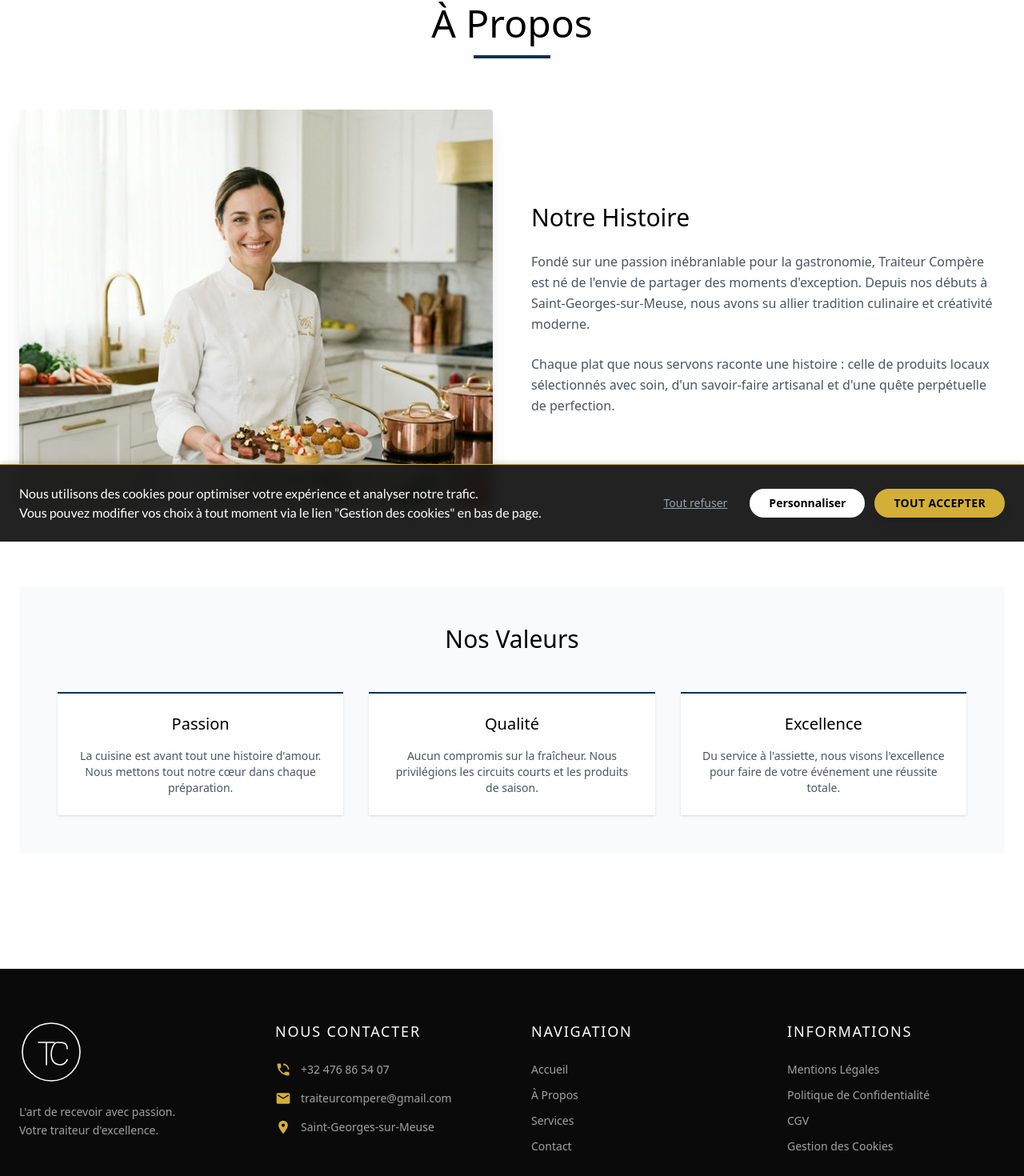
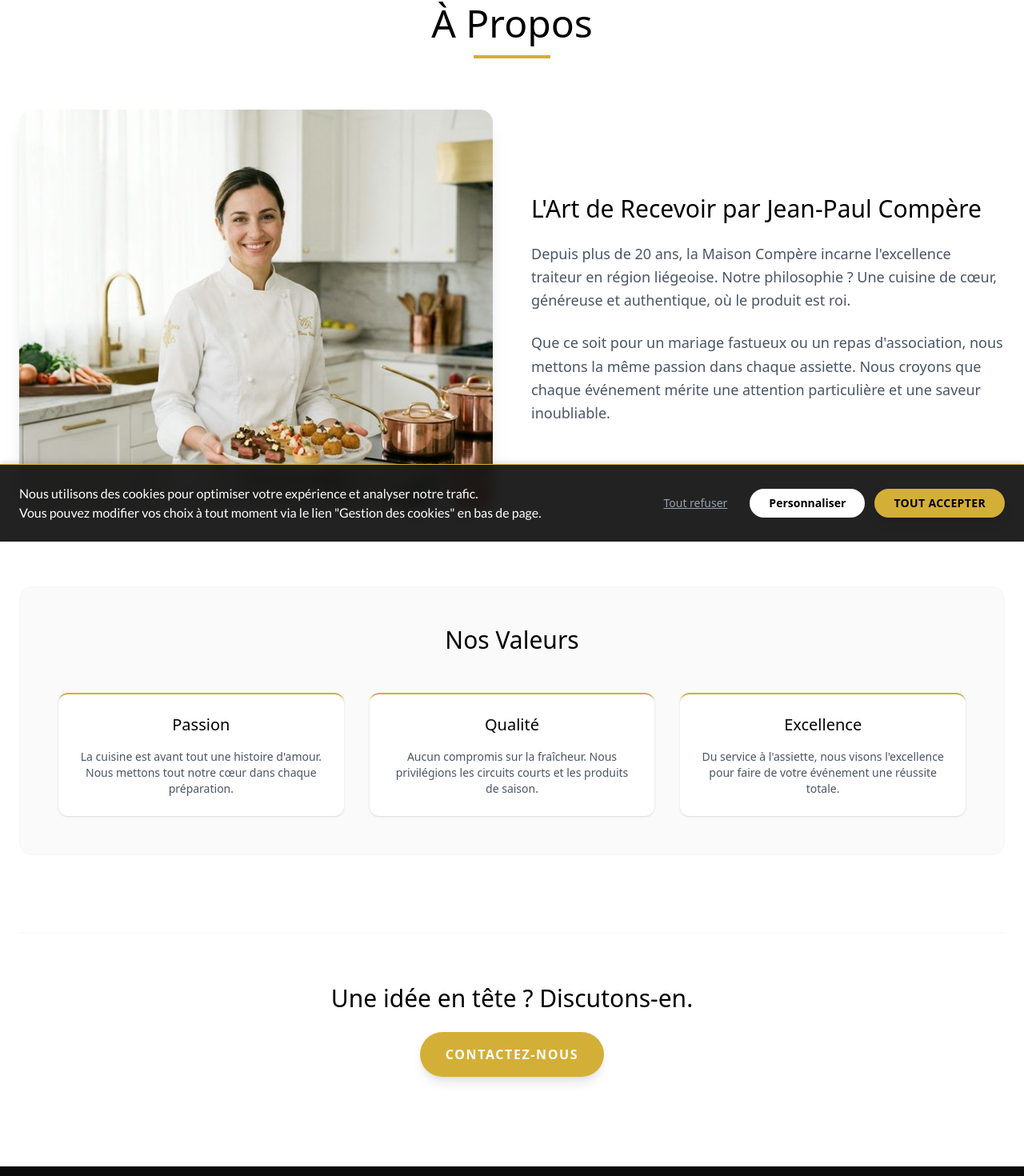
Before and after one commit to FlorianMeganck/traiteur-compere, a Next.js app: page /a-propos in a window 1280 px wide. Shown: the part 123-1593 px from the top of the page at 80% size. Built offline with nearby package versions, Linux system fonts and the light colour scheme; a web font is replaced by a local one.

Commit message:
modifs sites

```diff
--- a/app/a-propos/page.tsx
+++ b/app/a-propos/page.tsx
@@ -1,4 +1,5 @@
 import Image from "next/image";
+import Link from "next/link";
 
 export default function About() {
     return (
@@ -15,21 +16,21 @@ export default function About() {
                             src="/images/chef.png"
                             alt="Notre Chef"
                             fill
-                            className="object-cover rounded-sm shadow-xl"
+                            className="object-cover rounded-2xl shadow-xl"
                         />
                     </div>
                     <div className="w-full md:w-1/2 space-y-6">
-                        <h2 className="text-3xl font-serif text-black">Notre Histoire</h2>
-                        <p className="text-gray-600 leading-relaxed font-light">
-                            Fondé sur une passion inébranlable pour la gastronomie, Traiteur Compère est né de l'envie de partager des moments d'exception. Depuis nos débuts à Saint-Georges-sur-Meuse, nous avons su allier tradition culinaire et créativité moderne.
+                        <h2 className="text-3xl font-serif text-black">L'Art de Recevoir par Jean-Paul Compère</h2>
+                        <p className="text-gray-600 leading-relaxed font-light text-lg">
+                            Depuis plus de 20 ans, la Maison Compère incarne l'excellence traiteur en région liégeoise. Notre philosophie ? Une cuisine de cœur, généreuse et authentique, où le produit est roi.
                         </p>
-                        <p className="text-gray-600 leading-relaxed font-light">
-                            Chaque plat que nous servons raconte une histoire : celle de produits locaux sélectionnés avec soin, d'un savoir-faire artisanal et d'une quête perpétuelle de perfection.
+                        <p className="text-gray-600 leading-relaxed font-light text-lg">
+                            Que ce soit pour un mariage fastueux ou un repas d'association, nous mettons la même passion dans chaque assiette. Nous croyons que chaque événement mérite une attention particulière et une saveur inoubliable.
                         </p>
                     </div>
                 </section>
 
-                <section className="bg-gray-50 p-12 rounded-sm mb-24">
+                <section className="bg-neutral-50 p-12 rounded-2xl mb-24 border border-neutral-100">
                     <div className="text-center mb-12">
                         <h2 className="text-3xl font-serif text-black">Nos Valeurs</h2>
                     </div>
@@ -48,6 +49,17 @@ export default function About() {
                         />
                     </div>
                 </section>
+
+                {/* CALL TO ACTION */}
+                <section className="text-center py-16 border-t border-neutral-100">
+                    <h3 className="text-3xl font-serif text-black mb-6">Une idée en tête ? Discutons-en.</h3>
+                    <Link
+                        href="/contact"
+                        className="inline-block bg-[#D4AF37] text-white px-8 py-4 rounded-full font-bold uppercase tracking-widest hover:bg-black transition-colors duration-300 shadow-lg hover:shadow-xl transform hover:-translate-y-1"
+                    >
+                        Contactez-nous
+                    </Link>
+                </section>
             </div>
         </main>
     );
@@ -55,7 +67,7 @@ export default function About() {
 
 function ValueCard({ title, desc }: { title: string; desc: string }) {
     return (
-        <div className="text-center space-y-4 p-6 bg-white shadow-sm border-t-2 border-primary">
+        <div className="text-center space-y-4 p-6 bg-white shadow-sm border-t-2 border-primary rounded-xl">
             <h3 className="text-xl font-serif text-black">{title}</h3>
             <p className="text-gray-600 font-light text-sm">{desc}</p>
         </div>
--- a/app/contact/page.tsx
+++ b/app/contact/page.tsx
@@ -395,7 +395,7 @@ function ContactForm() {
                         value={formData.Mail}
                         onChange={handleChange}
                         className={`${inputStyle} ${errors.Mail ? "border-red-500 ring-2 ring-red-100" : ""}`}
-                        placeholder="exemple@email.com"
+                        placeholder="votre-email@exemple.com"
                     />
                     {errors.Mail && <p className="text-red-500 text-sm mt-1 ml-1">{errors.Mail}</p>}
                 </div>
@@ -408,7 +408,7 @@ function ContactForm() {
                         value={formData.Tel}
                         onChange={handleChange}
                         className={`${inputStyle} ${errors.Tel ? "border-red-500 ring-2 ring-red-100" : ""}`}
-                        placeholder="0470 12 34 56"
+                        placeholder="0475 12 34 56"
                     />
                     {errors.Tel && <p className="text-red-500 text-sm mt-1 ml-1">{errors.Tel}</p>}
                 </div>
--- a/app/formules/page.tsx
+++ b/app/formules/page.tsx
@@ -193,10 +193,10 @@ function FormuleSection({ formule, index }: { formule: FormuleType, index: numbe
             viewport={{ once: true }}
             transition={{ duration: 0.6 }}
             className={`flex flex-col ${isEven ? 'md:flex-row' : 'md:flex-row-reverse'} gap-12 items-center scroll-mt-32
-                ${isAssociatif ? 'py-12 px-6 md:px-12 bg-blue-50/30 border border-blue-100 rounded-3xl' : ''}`}
+                ${isAssociatif ? 'py-12 px-6 md:px-12 bg-neutral-50 border border-[#D4AF37]/20 rounded-3xl' : ''}`}
         >
             {/* IMAGE SIDE */}
-            <div className="w-full md:w-1/2 relative h-[400px] md:h-[500px] overflow-hidden rounded-sm shadow-xl group">
+            <div className="w-full md:w-1/2 relative h-[400px] md:h-[500px] overflow-hidden rounded-2xl shadow-xl group">
                 <Image
                     src={formule.image}
                     alt={formule.title}
@@ -216,7 +216,7 @@ function FormuleSection({ formule, index }: { formule: FormuleType, index: numbe
                     <span className="text-[#D4AF37] font-sans text-sm font-bold uppercase tracking-widest md:hidden">{formule.tag}</span>
                     <h2 className="text-3xl md:text-4xl font-serif text-black">{formule.title}</h2>
                     {isAssociatif && (
-                        <div className="inline-block bg-blue-100 text-blue-800 text-xs font-bold px-3 py-1 rounded-full uppercase tracking-wider w-fit">
+                        <div className="inline-block bg-[#D4AF37]/10 text-[#D4AF37] text-xs font-bold px-3 py-1 rounded-full uppercase tracking-wider w-fit">
                             Livraison Seule
                         </div>
                     )}
@@ -228,7 +228,7 @@ function FormuleSection({ formule, index }: { formule: FormuleType, index: numbe
                 </p>
 
                 {/* COMPOSITION */}
-                <div className="bg-white p-6 md:p-8 rounded-sm shadow-sm border-l-4 border-neutral-300">
+                <div className="bg-white p-6 md:p-8 rounded-2xl shadow-sm border-l-4 border-neutral-300">
                     <h3 className="font-bold text-gray-900 mb-4 uppercase tracking-wide text-sm">
                         {isAssociatif ? "Choix du Plat Unique" : "Composition"}
                     </h3>
--- a/app/globals.css
+++ b/app/globals.css
@@ -7,7 +7,7 @@ html {
 :root {
   --background: #ffffff;
   --foreground: #000000;
-  --primary: #0F3057;
+  --primary: #D4AF37;
   /* Dark Blue */
 }
 
--- a/app/services/page.tsx
+++ b/app/services/page.tsx
@@ -328,7 +328,7 @@ function SectionService({ title, quote, quoteAuthor, desc, ctaLabel = "En savoir
                                 )}
                             </div>
 
-                            <p className="text-gray-600 font-sans font-light leading-relaxed text-lg mt-8 bg-white/60 md:bg-transparent backdrop-blur-sm md:backdrop-blur-none rounded-lg p-2 md:p-0">
+                            <p className="text-gray-600 font-sans font-light leading-relaxed text-lg mt-8 bg-white/60 md:bg-transparent backdrop-blur-sm md:backdrop-blur-none rounded-2xl p-2 md:p-0">
                                 {desc}
                             </p>
 
```
